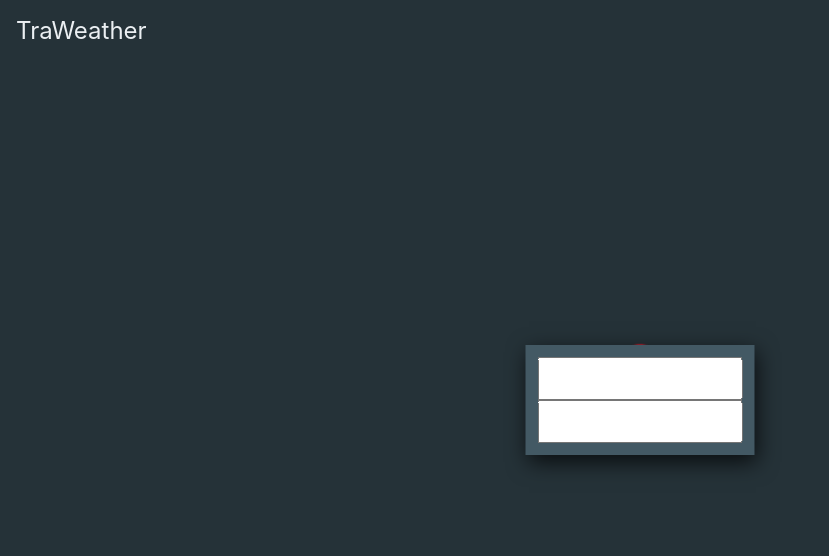
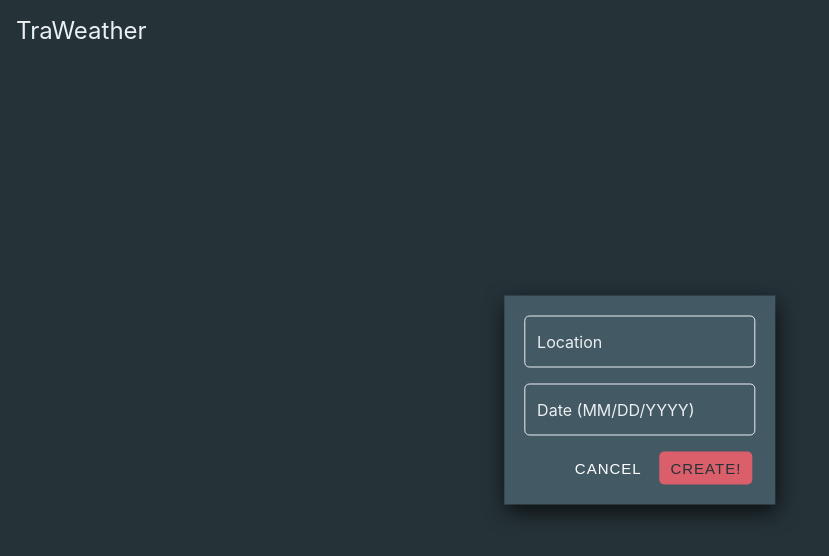
Before and after one commit to asatraitis/tra-weather, a React (Create React App) app: page / in a window 1280 px wide. Both pictures are taken after a click on the element "Click to Add a Location". Shown: the top 556 px of the page, without its empty margins (0-829 px from the left). Built offline with nearby package versions, Linux system fonts and the light colour scheme.

Commit message:
Added input, button components

```diff
--- /dev/null
+++ b/src/components/button/button.css
@@ -0,0 +1,34 @@
+button.Button {
+    cursor: pointer;
+    text-decoration: none;
+    background-color: inherit;
+    color: white;
+    border: none;
+    border-radius: 5px;
+    outline: none;
+    padding: .5rem 0.7rem;
+    font-size: 15px;
+    letter-spacing: 1px;
+    box-shadow: none;
+    transition: all .2s;
+    margin: 0 .2rem;
+    text-transform: uppercase;
+}
+button.Button.primary {
+    background-color: var(--SecondaryColor2);
+    color: var(--PrimaryColor1);
+}
+button.Button.primary:hover {
+    -webkit-box-shadow: 1px 1px 5px 0px rgba(0,0,0,0.75);
+    -moz-box-shadow: 1px 1px 5px 0px rgba(0,0,0,0.75);
+    box-shadow: 1px 1px 5px 0px rgba(0,0,0,0.75);
+}
+button.Button.outlined {
+    border: 1px solid var(--PrimaryColor3);
+}
+button.Button.outlined:hover {
+    background-color: rgba(0, 0, 0,.15);
+}
+button.Button.text:hover {
+    background-color: rgba(0, 0, 0,.15);
+}
--- /dev/null
+++ b/src/components/button/button.js
@@ -0,0 +1,10 @@
+import React from 'react';
+import './button.css'
+
+const Button = ({children, className = 'text', ...props}) => (
+    <button className={`Button ${className}`} {...props}>
+        {children}
+    </button>
+)
+
+export default Button
--- a/src/components/formModal/formModal.css
+++ b/src/components/formModal/formModal.css
@@ -22,6 +22,10 @@
     display: flex;
     flex-direction: column;
 }
-.form-modal input {
-    padding: .75rem;
+.form-modal form > * {
+    margin: .5rem .5rem;
 }
+.button-grp {
+    display: flex;
+    justify-content: flex-end;
+}
--- a/src/components/formModal/formModal.js
+++ b/src/components/formModal/formModal.js
@@ -1,5 +1,8 @@
 import React, {useEffect, useState, useRef} from 'react';
 import './formModal.css'
+
+import Textfield from '../textfield/textfield'
+import Button from '../button/button'
 
 const FormModal = ({toggle}) => {
     const [className, setClassName] = useState('hidden');
@@ -27,8 +30,12 @@ const FormModal = ({toggle}) => {
     return (
         <div ref={form} className={`form-modal ${className}`}>
             <form onSubmit={handleSubmit}>
-                <input type="text"/>
-                <input type="text"/>
+                <Textfield label="Location" />
+                <Textfield label="Date (MM/DD/YYYY)" />
+                <div className="button-grp">
+                    <Button>Cancel</Button>
+                    <Button className="primary">Create!</Button>
+                </div>
             </form>
         </div>
     )
--- /dev/null
+++ b/src/components/textfield/textfield.css
@@ -0,0 +1,39 @@
+.textfield {
+    position: relative;
+}
+.textfield label {
+    position: absolute;
+    font-size: 1rem;
+    left: 0;
+    top: 50%;
+    transform: translateY(-50%);
+    background-color: var(--PrimaryColor2);
+    color: var(--PrimaryColor3);
+    padding: 0 0.3rem;
+    margin: 0 0.5rem;
+    transition: .1s ease-out;
+    transform-origin: left top;
+    pointer-events: none;
+}
+.textfield input {
+    font-size: 1rem;
+    outline: none;
+    border: 1px solid var(--PrimaryColor3);
+    border-radius: 5px;
+    padding: 1rem 0.7rem;
+    color: var(--PrimaryColor3);
+    transition: 0.1s ease-out;
+    background-color: var(--PrimaryColor2);
+}
+.textfield input:focus {
+    border-color: var(--PrimaryColor3);
+}
+.textfield input:focus + label {
+    color: var(--PrimaryColor3);
+    top: 0;
+    transform: translateY(-50%) scale(.9);
+}
+.textfield input:not(:placeholder-shown) + label {
+    top: 0;
+    transform: translateY(-50%) scale(.9);
+}
--- /dev/null
+++ b/src/components/textfield/textfield.js
@@ -0,0 +1,11 @@
+import React from 'react';
+import './textfield.css'
+
+const Textfield = ({label, placeholder, ...props}) => (
+    <div className="textfield">
+        <input {...props} placeholder=" " />
+        <label>{label}</label>
+    </div>
+)
+
+export default Textfield;
--- a/src/index.css
+++ b/src/index.css
@@ -8,6 +8,7 @@
   --SecondaryColor1: #CC3544;
   --SecondaryColor2: rgb(219, 95, 107);
   --SecondaryColor3: rgb(248, 140, 151);
+  --CompoundColor: #ABFFEE;
 }
 
 body {
```
Also changed, not shown: 1 other file (tests, documents, lock files or other folders).
